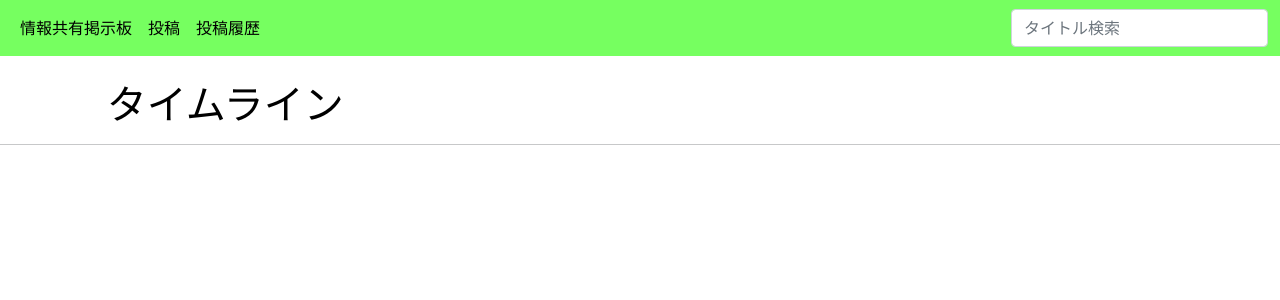
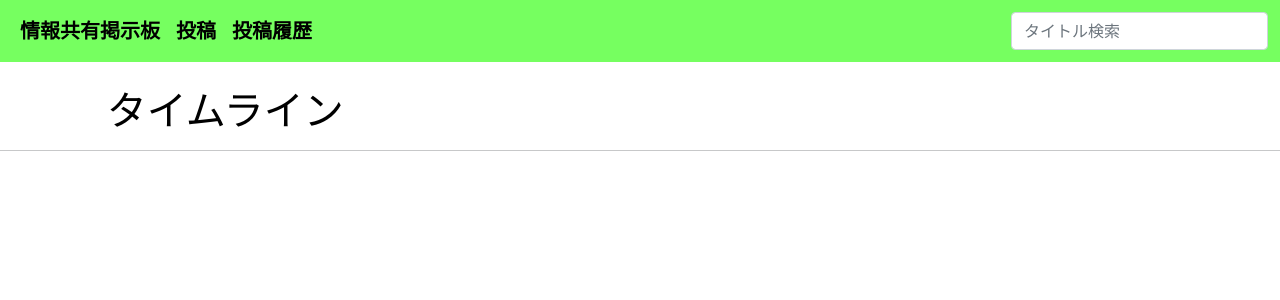
Before and after one commit to Kyospla/abcc_system_sd3e_grpA, a PHP site: the page made by 04_ソースコード/トップ画面/top.html in a window 1280 px wide. Shown: the top 300 px of the page. Run offline with PHP 8.4, Linux system fonts and the light colour scheme.

Commit message:
トップ画面のスタイル
ヘッダー部分の文字の大きさや文字の太さを変更した部分を書いてます。.mojiは必要性がなければ、消してください。

```diff
--- a/04_ソースコード/トップ画面/css/style.css
+++ b/04_ソースコード/トップ画面/css/style.css
@@ -1,3 +1,8 @@
 .moji{
     color: #000000;
   }
+
+  .nav-item{
+    font-size: 20px;
+    font-weight: bold;
+  }
```
